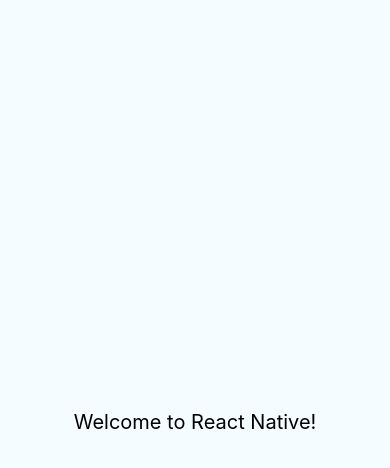
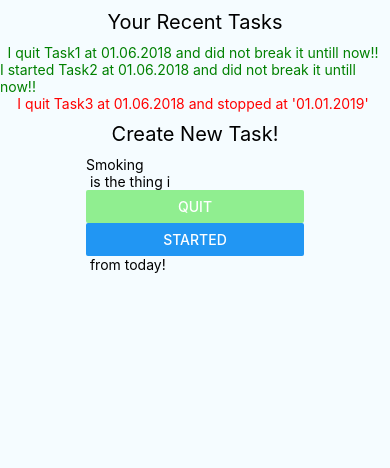
Before and after one commit to aducat5/CheckToday, a React Native app: screen / in a window 390 px wide. Shown: the top 468 px of the page. Built offline with nearby package versions, Linux system fonts and the light colour scheme.

Commit message:
added json state data, added foreach for that, added inputs and button on mainpage

```diff
--- a/App.js
+++ b/App.js
@@ -1,17 +1,58 @@
 
 import React, {Component} from 'react';
 import {Platform, StyleSheet, Text, View} from 'react-native';
+import {Button} from 'react-native';
+import { AppRegistry, TextInput } from 'react-native';
 
 
 
 export default class App extends Component {
-
+constructor(props){
+  super(props);
+  this.state = [
+    {
+      'taskType':'quit',
+      'taskName':"Task1",
+      'startDate':'01.06.2018',
+      'breakDate':null
+    },
+    {
+      'taskType':'started',
+      'taskName':'Task2',
+      'startDate':'01.06.2018',
+      'breakDate':null
+    },
+    {
+      'taskType':'quit',
+      'taskName':'Task3',
+      'startDate':'01.06.2018',
+      'breakDate':"'01.01.2019'"
+    }
+  ];
+};
   render() {
     return (
       <View style={styles.container}>
-        <Text style={styles.welcome}>Welcome to React Native!</Text>
-
-
+        <Text style={styles.welcome}>Your Recent Tasks</Text>
+        {
+          this.state.map(
+            function(task){
+              if(task.breakDate == null){
+                return(<Text style={styles.success}>I {task.taskType} {task.taskName} at {task.startDate} and did not break it untill now!! </Text>);
+              }else{
+                return(<Text style={styles.danger}>I {task.taskType} {task.taskName} at {task.startDate} and stopped at {task.breakDate} </Text>);
+              }
+            }
+          )
+        }
+        <Text style={styles.welcome}>Create New Task!</Text>
+        <View>
+          <TextInput placeholder='Smoking'></TextInput>
+          <Text> is the thing i </Text>
+          <Button color="lightgreen" title="Quit" />
+          <Button colro="lightblue" title="Started" />
+          <Text> from today!</Text>
+        </View>
       </View>
     );
   };
@@ -20,18 +61,19 @@
 const styles = StyleSheet.create({
   container: {
     flex: 1,
-    justifyContent: 'center',
     alignItems: 'center',
     backgroundColor: '#F5FCFF',
+    top: 0
   },
   welcome: {
     fontSize: 20,
     textAlign: 'center',
     margin: 10,
   },
-  instructions: {
-    textAlign: 'center',
-    color: '#333333',
-    marginBottom: 5,
+  success: {
+    color: 'green'
   },
+  danger: {
+    color: 'red'
+  }
 });
```
